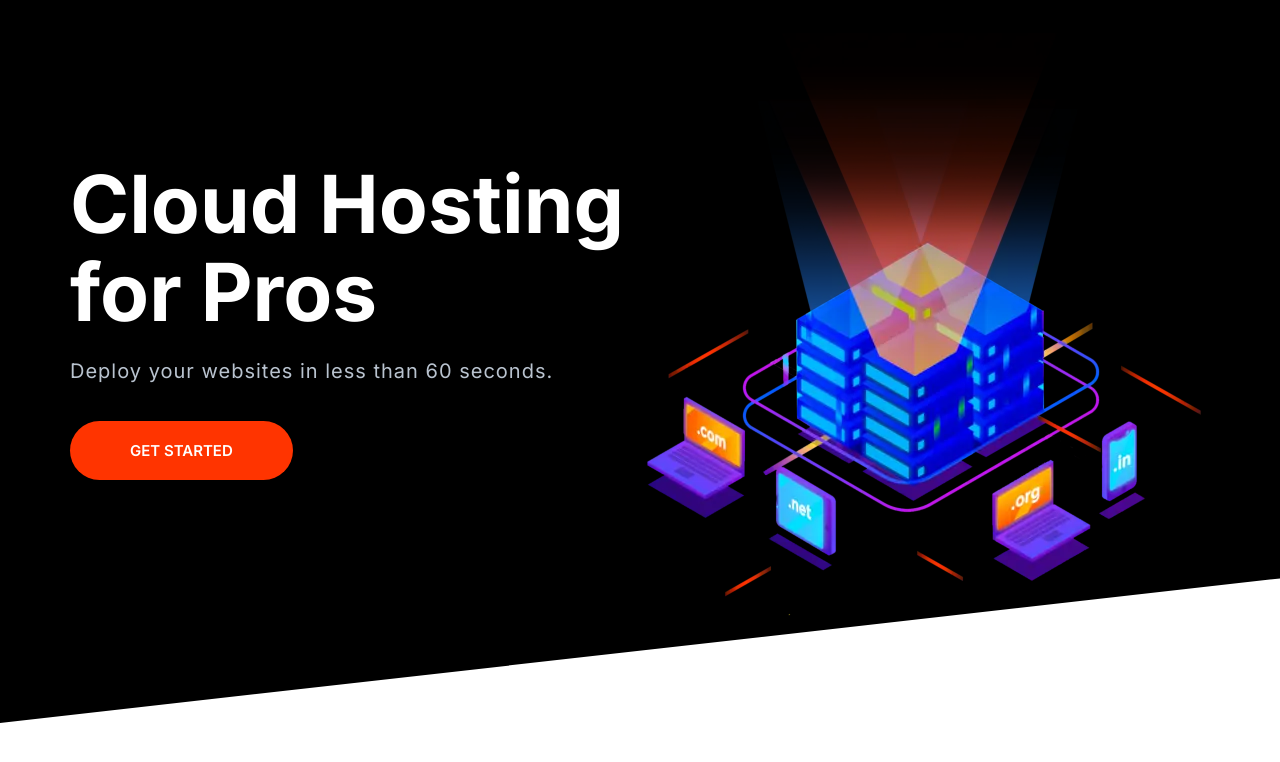
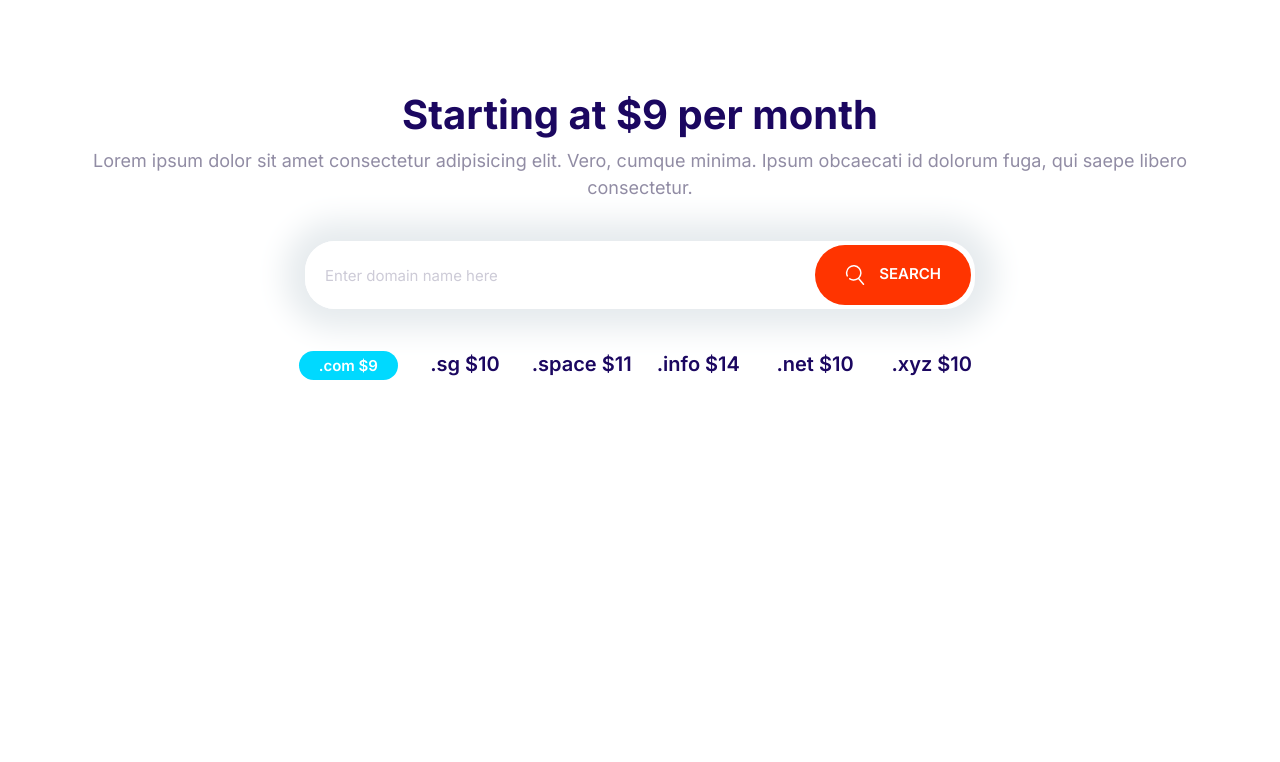
Before and after one commit to AnchyN/Moshify, a plain HTML site: page index.html in a window 1280 px wide. Drawn offline with Linux system fonts and the light colour scheme.

Commit message:
domain-block set.

```diff
--- a/CSS/styles.css
+++ b/CSS/styles.css
@@ -203,8 +203,16 @@ height: 40px;
   padding: 2rem 3rem; /*for vertical and horizontal*/
   text-align: center;
   margin: 1rem 0;
+  outline: 0;
   text-transform: uppercase;
   white-space: nowrap;
+  }
+
+  .btn .icon {
+    width: 2rem;
+    height: 2rem;
+    margin-right: 1rem;
+    vertical-align: middle;
   }
 
   .btn--primary {
@@ -288,7 +296,7 @@ height: 40px;
 .input-group .input {
   border: 0;
   flex-grow: 1;
-  padding: 1.5rem 1rem;
+  padding: 1.5rem 2rem;
 }
 
 .input-group .btn {
@@ -721,3 +729,29 @@ height: 40px;
     align-self: center;
   }
 }
+
+/* Domain block */
+
+.block-domain .input-group {
+  box-shadow: 0 0 30px 20px #e6ebee;
+  border: 0;
+  margin: 4rem auto;
+  max-width: 670px;
+}
+
+.block-domain__prices {
+  display: grid;
+  grid-template-columns:  repeat(3, 1fr);
+  grid-template-rows: repeat(2, 6rem);
+  font-size: 2rem;
+  font-weight: 600;
+  justify-items: center;
+  max-width: 700px;
+  margin: 0 auto;
+}
+
+@media screen and (min-width:768px) {
+  .block-domain__prices {
+    grid-template-columns: repeat(auto-fit, minmax(10rem, 1fr));
+  }
+}
--- a/index.html
+++ b/index.html
@@ -14,27 +14,31 @@
     <link rel="stylesheet" href="CSS/styles.css" />
   </head>
   <body>
-    <section class="block block--dark block--skewed-left hero">
-      <div class="container grid grid--1x2">
-        <header class="block__header hero__content">
-          <h1 class="block__heading">Cloud Hosting for Pros</h1>
-          <p class="hero__tagline">
-            Deploy your websites in less than 60 seconds.
-          </p>
-          <a href="" class="btn btn--accent btn--stretched">Get started</a>
-        </header>
-        <picture>
-          <source
-            type="image/webp"
-            srcset="images/banner.webp 1x, images/banner@2x.webp 2x"
-          />
-          <source
-            type="image/png"
-            srcset="images/banner.png 1x, images/banner@2x.png 2x"
-          />
-          <img class="hero__image" src="images/banner.png" alt="" />
-        </picture>
+    <section class="block container block-domain">
+      <header class="block__header">
+        <h2>Starting at $9 per month</h2>
+        <p>
+          Lorem ipsum dolor sit amet consectetur adipisicing elit. Vero, cumque
+          minima. Ipsum obcaecati id dolorum fuga, qui saepe libero consectetur.
+        </p>
+      </header>
+      <div class="input-group">
+        <input type="text" class="input" placeholder="Enter domain name here" />
+        <button class="btn btn--accent">
+          <svg class="icon icon--white">
+            <use xlink:href="images/sprite.svg#search"></use>
+          </svg>
+          Search
+        </button>
       </div>
+      <ul class="list block-domain__prices">
+        <li><span class="badge badge--secondary">.com $9</span></li>
+        <li>.sg $10</li>
+        <li>.space $11</li>
+        <li>.info $14</li>
+        <li>.net $10</li>
+        <li>.xyz $10</li>
+      </ul>
     </section>
     <script src="js/main.js"></script>
   </body>
```
Also changed, not shown: components/domain-block.html (added, +26 -0 lines).
